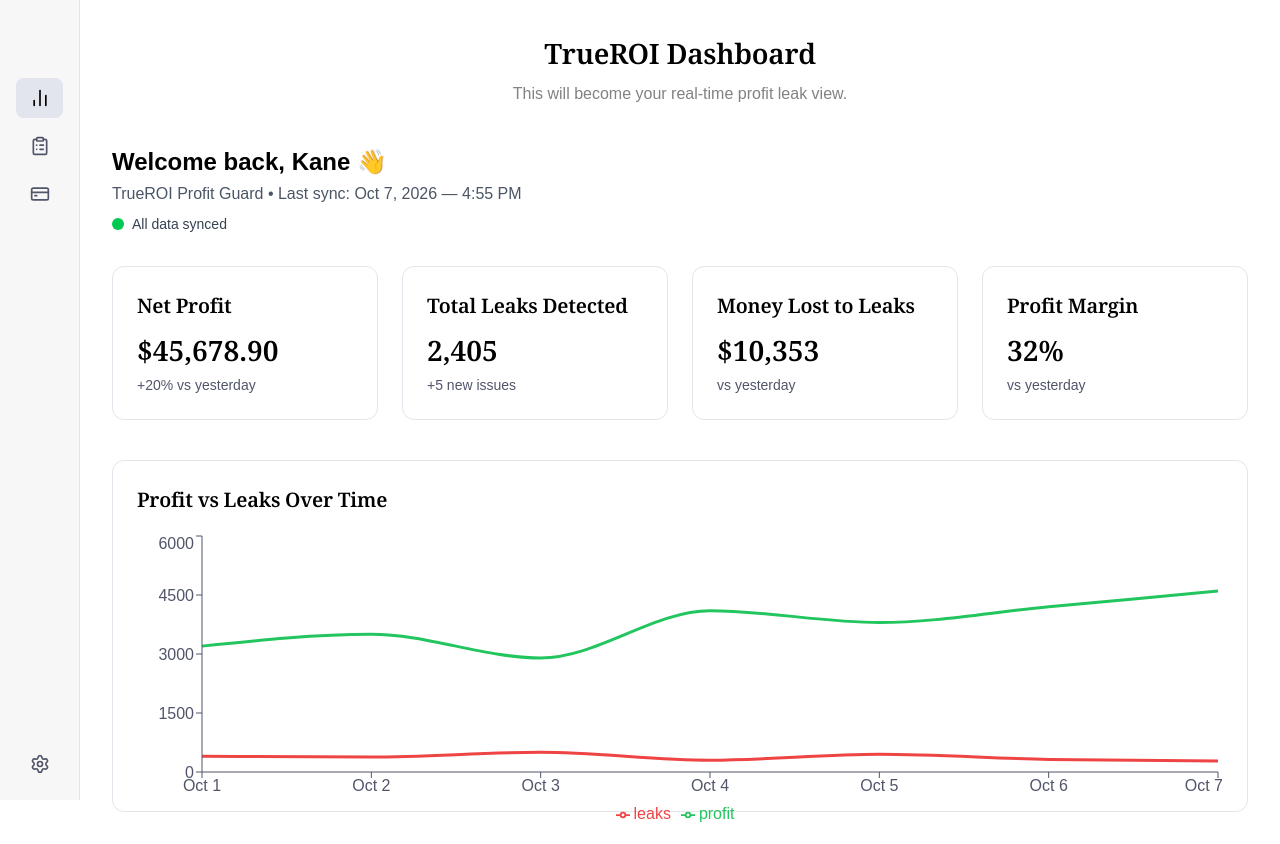
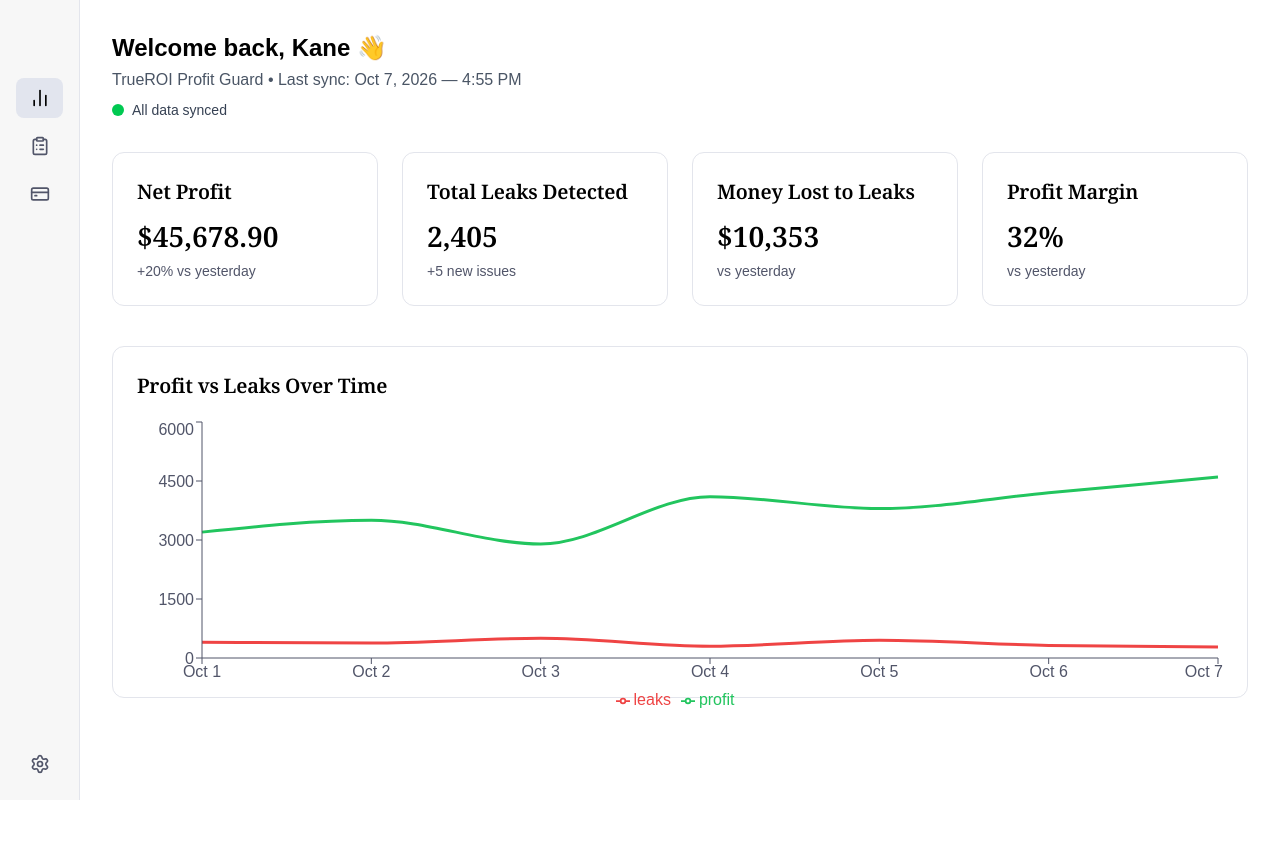
Before and after one commit to TrueROI/trueroi-frontend, a Next.js app: page /dashboard in a window 1280 px wide. After the commit the page ends 800 px from the top, so only its background shows below. Built offline with nearby package versions, Linux system fonts and the light colour scheme.

Commit message:
fixed header

```diff
--- a/app/dashboard/page.tsx
+++ b/app/dashboard/page.tsx
@@ -24,24 +24,7 @@ export default function DashboardPage() {
   return (
     <div className="space-y-10">
 
-      {/* Header */}
-      <div className="text-center">
-        <h1
-          className="text-[28px] font-semibold text-[#000000]"
-          style={{
-            fontFamily: "var(--font-noto-serif)",
-            letterSpacing: "-0.01em",
-            lineHeight: "150%",
-          }}
-        >
-          TrueROI Dashboard
-        </h1>
-        <p className="text-[#828282] mt-2">
-          This will become your real-time profit leak view.
-        </p>
-      </div>
-
-      {/* Greeting */}
+      {/* Greeting replaces old header */}
       <Greeting
         merchantName="Kane"
         shopName="TrueROI Profit Guard"
```
